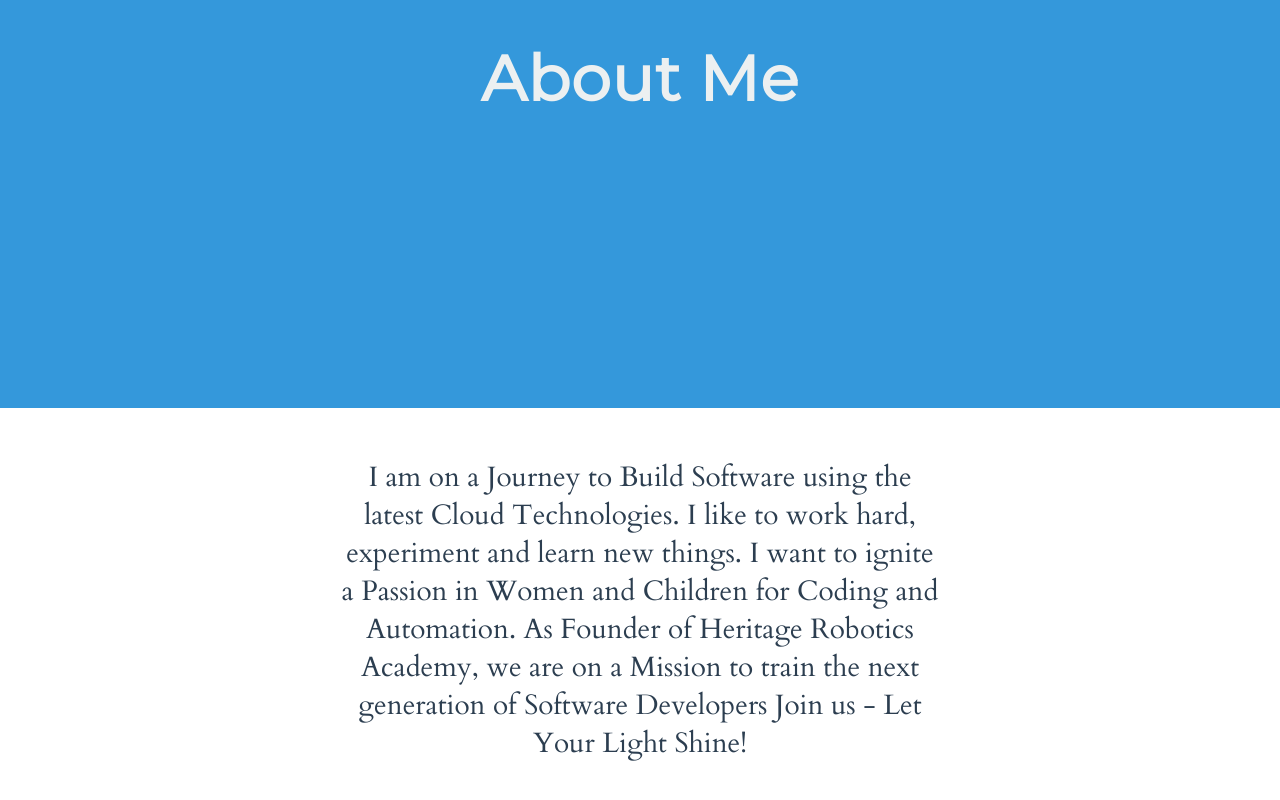
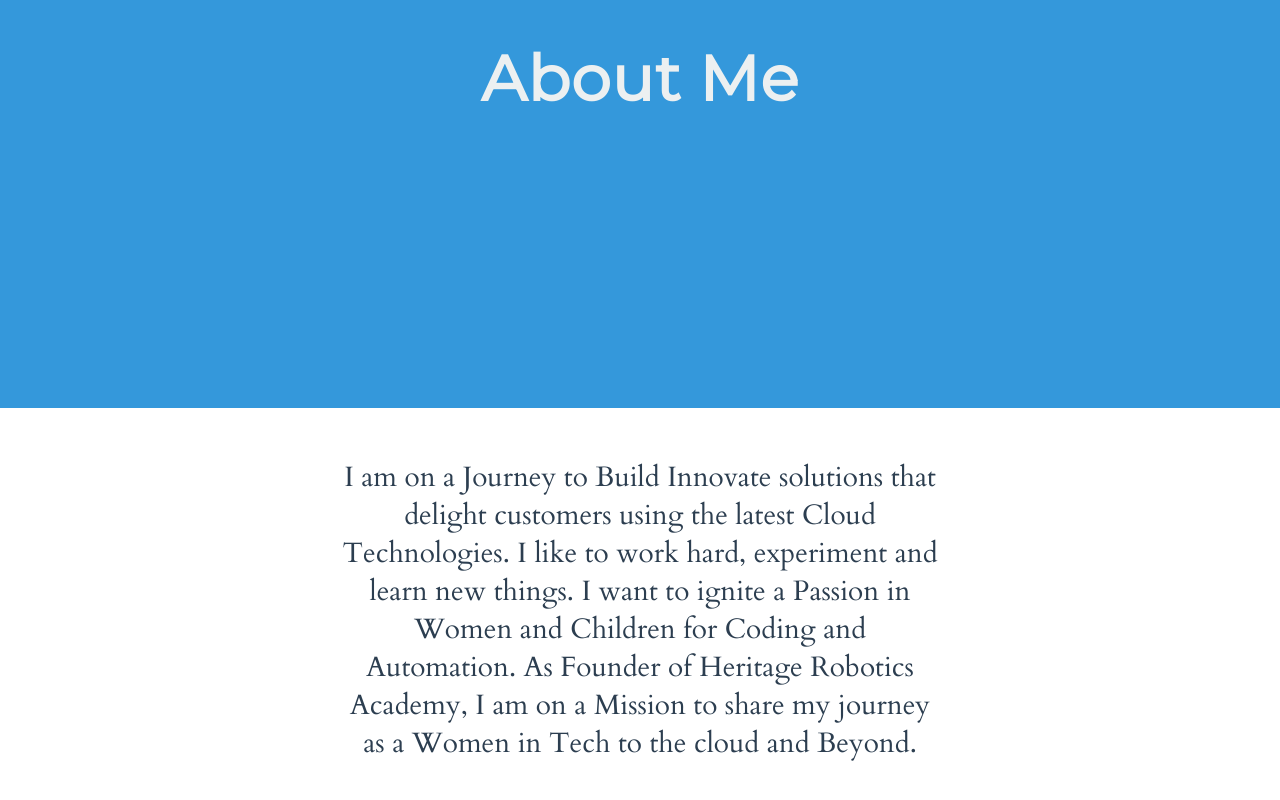
Before and after one commit to nachobot/my-portfolio, a plain HTML site: page index.html in a window 1280 px wide. Shown: the part 1700-2500 px from the top of the page. Drawn offline with Linux system fonts and the light colour scheme.

Commit message:
Added comments

```diff
--- a/index.html
+++ b/index.html
@@ -116,12 +116,10 @@
 
     <section class="section section--alignCentered section--description">
       <p class="color--darkgrey section__description">
-        I am on a Journey to Build Software using the latest Cloud Technologies.
+        I am on a Journey to Build Innovate solutions that delight customers using the latest Cloud Technologies.
         I like to work hard, experiment and learn new things.
         I want to ignite a Passion in Women and Children for Coding and Automation.
-        As Founder of Heritage Robotics Academy, we are on a Mission to train the next
-        generation of Software Developers
-        Join us - Let Your Light Shine!
+        As Founder of Heritage Robotics Academy, I am on a Mission to share my journey as a Women in Tech to the cloud and Beyond.
       </p>
 
     <div class="background--skyBlue modal--closed">
```
Also changed, not shown: 3 other files.
